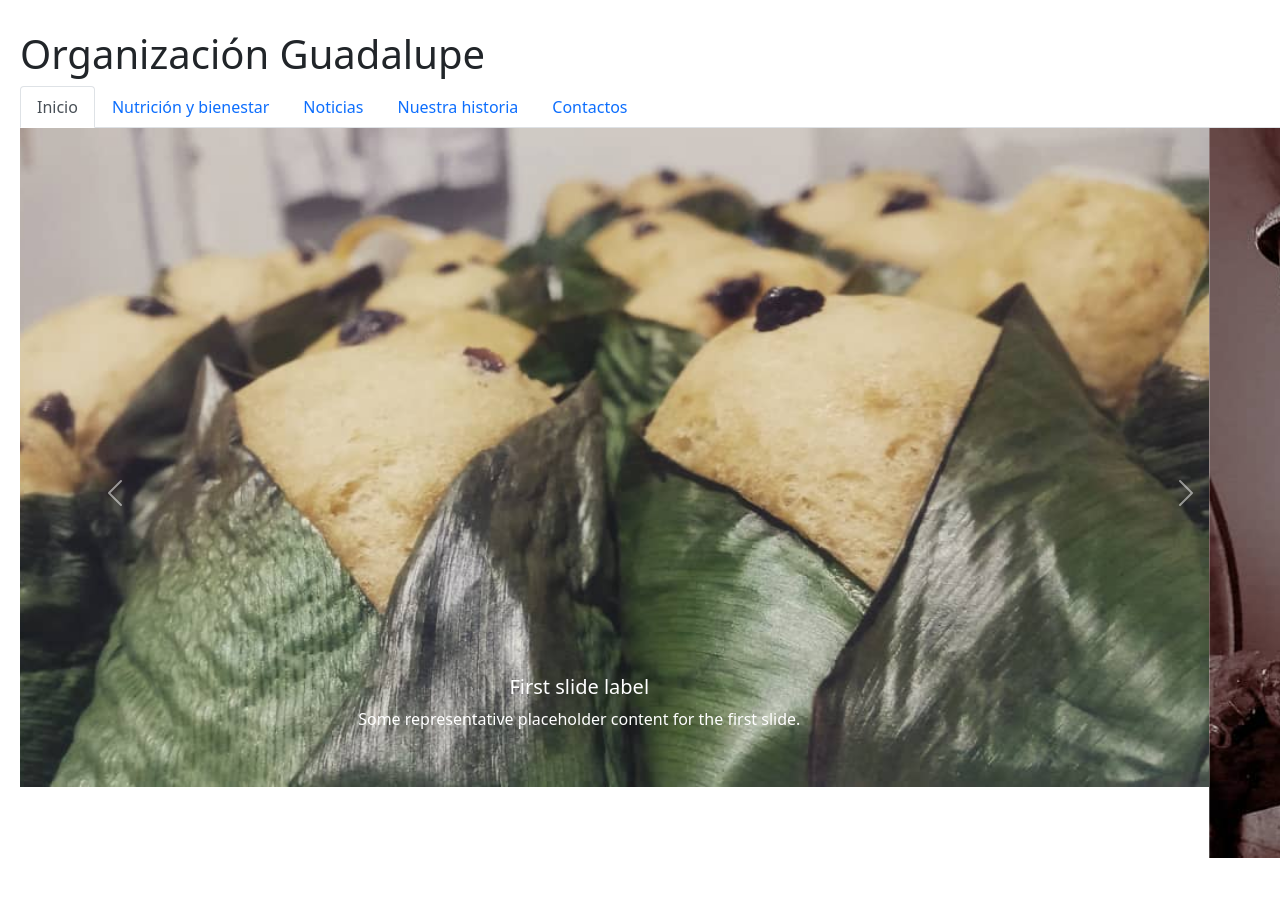
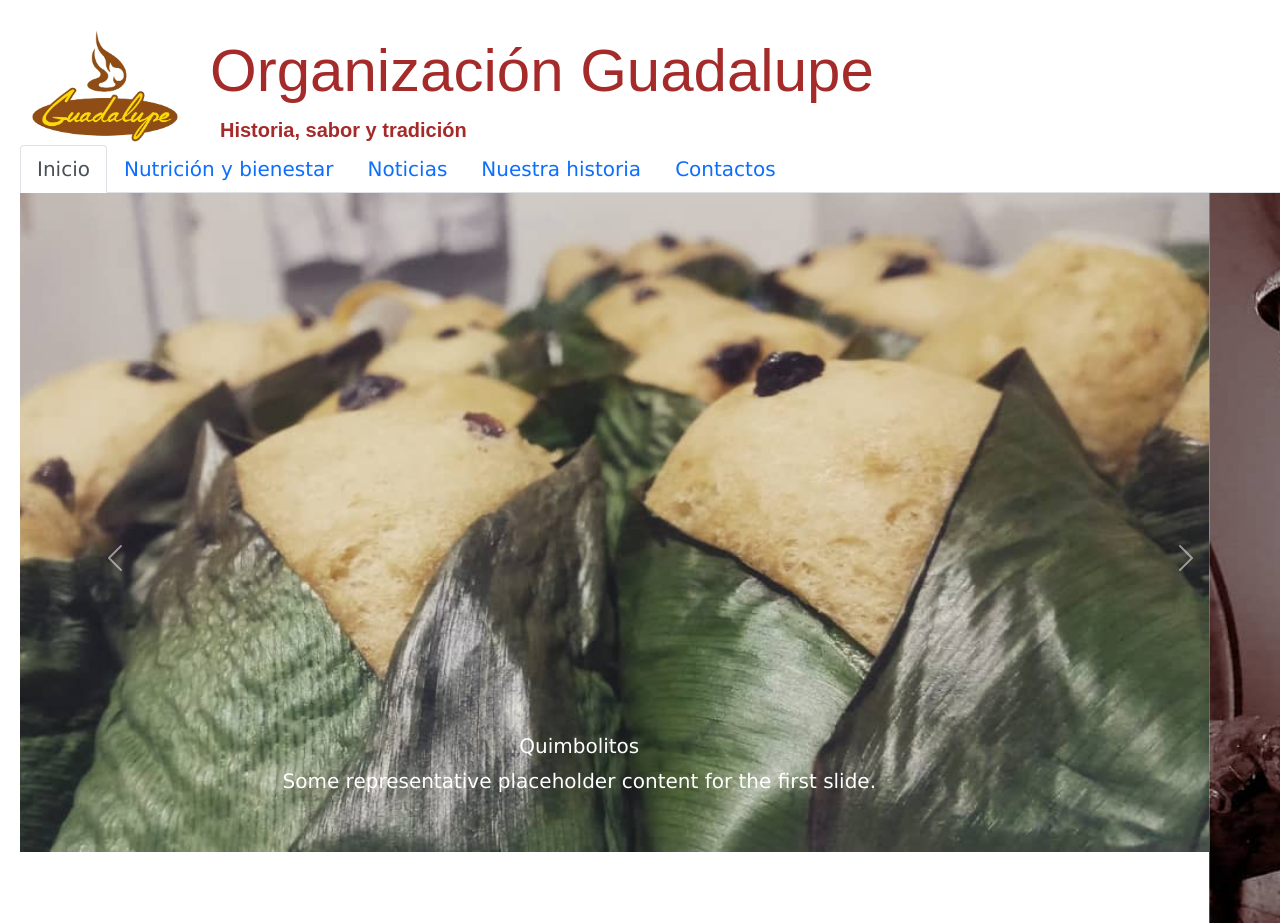
Before and after one commit to SantiagoCamiloPantoja/RepostGuadalupe, a plain HTML site: page index.html in a window 1280 px wide. Before the commit the page ends 858 px from the top, so only its background shows below. Drawn offline with nearby package versions, Linux system fonts and the light colour scheme.

Commit message:
Se agrega y ajusta logo G

```diff
--- a/index.html
+++ b/index.html
@@ -7,10 +7,12 @@
     <title>Guadalupe</title>
     <link href="https://cdn.jsdelivr.net/npm/bootstrap@5.1.1/dist/css/bootstrap.min.css" rel="stylesheet" integrity="sha384-F3w7mX95PdgyTmZZMECAngseQB83DfGTowi0iMjiWaeVhAn4FJkqJByhZMI3AhiU" crossorigin="anonymous">
     <link rel="stylesheet" href="styles.css">
+          <!--imagen logo______________-->
+        <img src="imagenes/logo.jpg" class="d-block w-10" alt="..." width="170" > <br> <br>
+        <!--fin imagen logo____________________-->
+    <h1>Organización Guadalupe</h1>
+    <b>Historia, sabor y tradición</b>
 </head>
-
-<h1>Organización Guadalupe</h1>
-
 
 
 <body>
@@ -23,7 +25,7 @@
     <li class="nav-item">
       <a class="nav-link active" aria-current="page" href="#">Inicio</a>
     </li>
-    <li class="nav-item">
+     <li class="nav-item">
       <a class="nav-link" href="#">Nutrición y bienestar</a>
     </li>
     <li class="nav-item">
@@ -49,21 +51,21 @@
       <div class="carousel-item active">
         <img src="imagenes/quimbos.jpg" class="d-block w-100" alt="...">
         <div class="carousel-caption d-none d-md-block">
-          <h5>First slide label</h5>
+          <h5>Quimbolitos</h5>
           <p>Some representative placeholder content for the first slide.</p>
         </div>
       </div>
       <div class="carousel-item">
         <img src="imagenes/molino.jpg" class="d-block w-100" alt="...">
         <div class="carousel-caption d-none d-md-block">
-          <h5>Second slide label</h5>
+          <h5>Molino</h5>
           <p>Some representative placeholder content for the second slide.</p>
         </div>
       </div>
       <div class="carousel-item">
         <img src="imagenes/maiz.jpg" class="d-block w-100" alt="...">
         <div class="carousel-caption d-none d-md-block">
-          <h5>Third slide label</h5>
+          <h5>Maíz</h5>
           <p>Some representative placeholder content for the third slide.</p>
         </div>
       </div>
--- a/styles.css
+++ b/styles.css
@@ -1,8 +1,30 @@
 head {
     margin-top: 30px;
     margin-left: 20px;
+
+}
+h1 {
+
+    font-family: sans-serif;
+    font-size: 60px;
+    color: brown;
+    margin-left: 190px;
+    margin-top: -180px;
+}
+b {
+    font-family: sans-serif;
+    font-size: 20px;
+    margin-left: 20px;
+    color: brown;
+    margin-left: 200px;
+    margin-top: -150px;
+
 }
 body {
-    margin-top: 30px;
+    margin-top: 15px;
     margin-left: 20px;
+    font-size: 20px;
+    font-family: Verdana, Geneva, Tahoma, sans-serif;
+
+
 }
```
Also changed, not shown: imagenes/logo.jpg (added).
